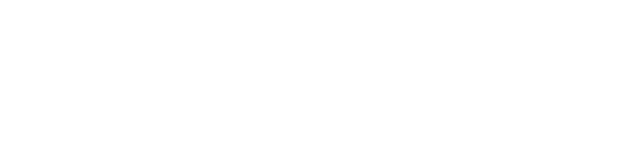
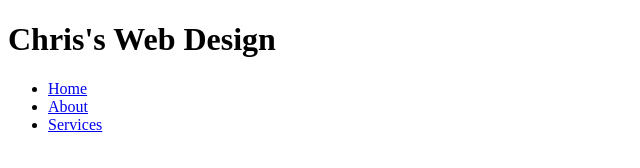
Before and after one commit to cman0493/FullWebpage, a plain HTML site: page index.html in a window 1280 px wide. Shown: the whole page, without its empty margins (0-640 px from the left). Drawn offline with Linux system fonts and the light colour scheme.

Commit message:
Added container and links

```diff
--- a/index.html
+++ b/index.html
@@ -11,6 +11,25 @@
   <title>Chris's Web Design</title>
 </head>
 <body>
-
+    <header>
+        <div class="container">
+          <div id="branding">
+            <h1><span class="highlight">Chris's</span> Web Design</h1>
+          </div>
+          <nav>
+            <ul>
+              <li id="current">
+                <a href="#">Home</a>
+              </li>
+              <li>
+                <a href="#about">About</a>
+              </li>
+              <li>
+                <a href="#services">Services</a>
+              </li>
+            </ul>
+          </nav>
+        </div>
+      </header>
 </body>
 </html>
```
